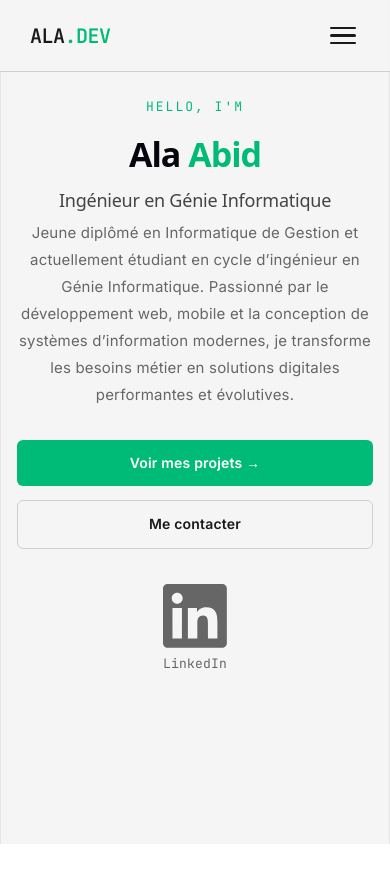
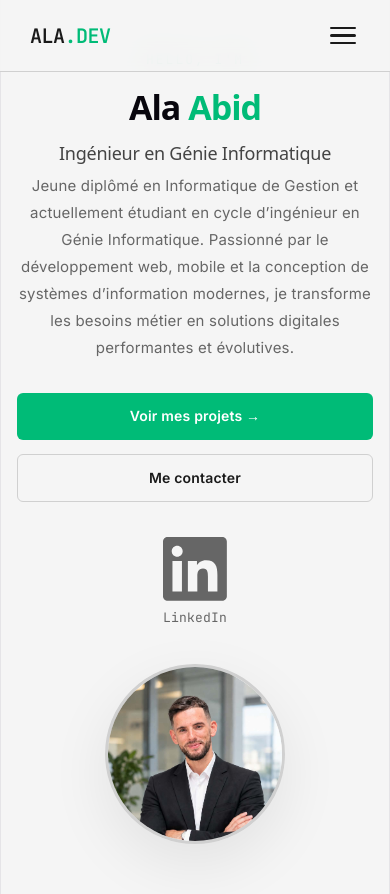
Before and after one commit to ala02354/ala-portfolio, a React (Vite) app: page / in a window 390 px wide. Before the commit the page ends 844 px from the top, so only its background shows below. Built offline with nearby package versions, Linux system fonts and the light colour scheme.

Commit message:
Photo ronde + fix CSS hero

```diff
--- a/src/App.css
+++ b/src/App.css
@@ -5,7 +5,6 @@
 /* ============================================================ */
 
 :root {
-  /* Dark Mode (default) */
   --bg-primary: #0f0f0f;
   --bg-secondary: #1a1a1a;
   --bg-card: #141414;
@@ -24,7 +23,6 @@
   --nav-bg: rgba(15, 15, 15, 0.92);
 }
 
-/* Light Mode */
 @media (prefers-color-scheme: light) {
   :root {
     --bg-primary: #f5f5f5;
@@ -366,7 +364,50 @@ img {
   transform: translateY(-2px);
 }
 
-/* Code Card */
+/* ============================================================ */
+/* ================= HERO PHOTO (RONDE) ======================== */
+/* ============================================================ */
+
+.hero-photo {
+  display: flex;
+  justify-content: center;
+  align-items: center;
+  position: relative;
+}
+
+.hero-photo img {
+  width: 380px;
+  height: 380px;
+  object-fit: cover;
+  object-position: center top;    /* remonte le cadrage vers la tête */
+  border-radius: 50%;              /* 👈 PHOTO RONDE */
+  border: 3px solid var(--border-color);
+  box-shadow: 0 20px 60px var(--shadow);
+  transition: 0.4s ease;
+}
+
+.hero-photo img:hover {
+  border-color: var(--accent);
+  box-shadow: 0 20px 60px var(--shadow-hover);
+  transform: translateY(-6px);
+}
+
+/* Halo décoratif derrière la photo */
+.hero-photo::before {
+  content: "";
+  position: absolute;
+  width: 340px;
+  height: 340px;
+  border-radius: 50%;
+  background: radial-gradient(circle, var(--shadow-hover), transparent 70%);
+  z-index: -1;
+  filter: blur(40px);
+}
+
+/* ============================================================ */
+/* ================= CODE CARD (si utilisée) =================== */
+/* ============================================================ */
+
 .hero-code {
   background: var(--code-bg);
   border: 1px solid var(--border-color);
@@ -856,7 +897,6 @@ img {
   font-weight: 500;
 }
 
-/* Contact Form */
 .contact-form {
   display: flex;
   flex-direction: column;
@@ -897,6 +937,120 @@ img {
 }
 
 /* ============================================================ */
+/* ================= PAGE: CONTACT (CARDS) ===================== */
+/* ============================================================ */
+
+.contact-section .section-subtitle {
+  color: var(--text-muted);
+  font-size: 16px;
+  max-width: 500px;
+  margin-top: 10px;
+  line-height: 1.7;
+}
+
+.contact-cards {
+  display: grid;
+  grid-template-columns: repeat(2, 1fr);
+  gap: 30px;
+  max-width: 800px;
+  margin: 0 auto;
+}
+
+.contact-card {
+  display: flex;
+  flex-direction: column;
+  align-items: center;
+  justify-content: center;
+  text-align: center;
+  padding: 50px 30px;
+  background: var(--bg-card);
+  border: 1px solid var(--border-color);
+  border-radius: 16px;
+  transition: all 0.3s cubic-bezier(0.4, 0, 0.2, 1);
+  text-decoration: none;
+  color: inherit;
+  cursor: pointer;
+  gap: 12px;
+}
+
+.contact-card:hover {
+  transform: translateY(-8px);
+  border-color: var(--accent);
+  box-shadow: 0 20px 60px var(--shadow-hover);
+}
+
+.contact-card-icon {
+  font-size: 48px;
+  display: block;
+  transition: 0.3s ease;
+}
+
+.contact-card:hover .contact-card-icon {
+  transform: scale(1.1);
+}
+
+.contact-card h3 {
+  font-size: 20px;
+  font-weight: 700;
+  color: var(--text-primary);
+  margin: 4px 0;
+}
+
+.contact-card-value {
+  font-size: 15px;
+  color: var(--text-muted);
+  font-weight: 400;
+  margin: 0;
+}
+
+.contact-card-action {
+  font-size: 14px;
+  font-weight: 600;
+  color: var(--accent);
+  transition: 0.3s ease;
+  margin-top: 8px;
+}
+
+.contact-card:hover .contact-card-action {
+  transform: translateX(4px);
+}
+
+/* ============================================================ */
+/* ================= HAMBURGER MENU ============================ */
+/* ============================================================ */
+
+.hamburger {
+  display: none;
+  flex-direction: column;
+  gap: 5px;
+  background: transparent;
+  border: none;
+  cursor: pointer;
+  padding: 4px;
+  z-index: 10;
+}
+
+.hamburger-line {
+  width: 26px;
+  height: 2.5px;
+  background: var(--text-primary);
+  border-radius: 4px;
+  transition: 0.3s ease;
+  transform-origin: center;
+}
+
+.hamburger.open .hamburger-line:nth-child(1) {
+  transform: rotate(45deg) translate(6px, 6px);
+}
+.hamburger.open .hamburger-line:nth-child(2) {
+  opacity: 0;
+  transform: scaleX(0);
+}
+.hamburger.open .hamburger-line:nth-child(3) {
+  transform: rotate(-45deg) translate(6px, -6px);
+}
+
+/* ============================================================ */
 /* ================= RESPONSIVE ================================ */
 /* ============================================================ */
 
@@ -912,8 +1066,48 @@ img {
 }
 
 @media (max-width: 900px) {
+  .hamburger {
+    display: flex;
+  }
+
   .nav-links {
-    display: none;
+    position: absolute;
+    top: 72px;
+    left: 0;
+    width: 100%;
+    background: var(--nav-bg);
+    backdrop-filter: blur(16px);
+    flex-direction: column;
+    padding: 24px 30px 30px;
+    gap: 18px;
+    border-bottom: 1px solid var(--border-color);
+    display: none !important;
+    box-shadow: 0 20px 40px var(--shadow);
+  }
+
+  .nav-links.open {
+    display: flex !important;
+  }
+
+  .nav-links a {
+    font-size: 16px;
+    padding: 8px 0;
+    width: 100%;
+  }
+
+  .nav-links a::after {
+    bottom: 0 !important;
+  }
+
+  .contact-link {
+    border: none !important;
+    padding: 8px 0 !important;
+    margin-top: 4px;
+  }
+
+  .contact-link:hover {
+    background: transparent !important;
+    color: var(--accent) !important;
   }
 
   .hero {
@@ -936,8 +1130,15 @@ img {
     justify-content: center;
   }
 
-  .hero-code {
-    display: none;
+  /* Photo ronde responsive */
+  .hero-photo img {
+    width: 280px;
+    height: 280px;
+  }
+
+  .hero-photo::before {
+    width: 260px;
+    height: 260px;
   }
 
   .about-grid,
@@ -1001,6 +1202,34 @@ img {
   }
 }
 
+@media (max-width: 700px) {
+  .contact-cards {
+    grid-template-columns: 1fr;
+    gap: 20px;
+    max-width: 450px;
+  }
+
+  .contact-card {
+    padding: 35px 20px;
+  }
+
+  .contact-card-icon {
+    font-size: 38px;
+  }
+
+  .contact-card h3 {
+    font-size: 18px;
+  }
+
+  .contact-card-value {
+    font-size: 14px;
+  }
+
+  .contact-section .section-subtitle {
+    font-size: 15px;
+  }
+}
+
 @media (max-width: 600px) {
   .section {
     padding: 50px 16px;
@@ -1033,6 +1262,17 @@ img {
     flex-direction: column;
     align-items: center;
     gap: 10px;
+  }
+
+  /* Photo ronde mobile */
+  .hero-photo img {
+    width: 220px;
+    height: 220px;
+  }
+
+  .hero-photo::before {
+    width: 200px;
+    height: 200px;
   }
 
   .about-cards {
@@ -1112,119 +1352,6 @@ img {
     font-size: 18px;
   }
 
-}
-/* ============================================================ */
-/* ================= PAGE: CONTACT ============================= */
-/* ============================================================ */
-
-.contact-section .section-subtitle {
-  color: var(--text-muted);
-  font-size: 16px;
-  max-width: 500px;
-  margin-top: 10px;
-  line-height: 1.7;
-}
-
-.contact-cards {
-  display: grid;
-  grid-template-columns: repeat(2, 1fr);
-  gap: 30px;
-  max-width: 800px;
-  margin: 0 auto;
-}
-
-.contact-card {
-  display: flex;
-  flex-direction: column;
-  align-items: center;
-  justify-content: center;
-  text-align: center;
-  padding: 50px 30px;
-  background: var(--bg-card);
-  border: 1px solid var(--border-color);
-  border-radius: 16px;
-  transition: all 0.3s cubic-bezier(0.4, 0, 0.2, 1);
-  text-decoration: none;
-  color: inherit;
-  cursor: pointer;
-  gap: 12px;
-}
-
-.contact-card:hover {
-  transform: translateY(-8px);
-  border-color: var(--accent);
-  box-shadow: 0 20px 60px var(--shadow-hover);
-}
-
-.contact-card-icon {
-  font-size: 48px;
-  display: block;
-  transition: 0.3s ease;
-}
-
-.contact-card:hover .contact-card-icon {
-  transform: scale(1.1);
-}
-
-.contact-card h3 {
-  font-size: 20px;
-  font-weight: 700;
-  color: var(--text-primary);
-  margin: 4px 0;
-}
-
-.contact-card-value {
-  font-size: 15px;
-  color: var(--text-muted);
-  font-weight: 400;
-  margin: 0;
-}
-
-.contact-card-action {
-  font-size: 14px;
-  font-weight: 600;
-  color: var(--accent);
-  transition: 0.3s ease;
-  margin-top: 8px;
-}
-
-.contact-card:hover .contact-card-action {
-  transform: translateX(4px);
-}
-
-/* ============================================================ */
-/* ================= RESPONSIVE CONTACT ======================== */
-/* ============================================================ */
-
-@media (max-width: 700px) {
-  .contact-cards {
-    grid-template-columns: 1fr;
-    gap: 20px;
-    max-width: 450px;
-  }
-
-  .contact-card {
-    padding: 35px 20px;
-  }
-
-  .contact-card-icon {
-    font-size: 38px;
-  }
-
-  .contact-card h3 {
-    font-size: 18px;
-  }
-
-  .contact-card-value {
-    font-size: 14px;
-  }
-
-  .contact-section .section-subtitle {
-    font-size: 15px;
-  }
-}
-
-@media (max-width: 400px) {
   .contact-card {
     padding: 28px 16px;
   }
@@ -1232,88 +1359,15 @@ img {
   .contact-card-icon {
     font-size: 32px;
   }
-}
-/* ============================================================ */
-/* ================= HAMBURGER MENU ============================ */
-/* ============================================================ */
 
-.hamburger {
-  display: none;
-  flex-direction: column;
-  gap: 5px;
-  background: transparent;
-  border: none;
-  cursor: pointer;
-  padding: 4px;
-  z-index: 10;
-}
-
-.hamburger-line {
-  width: 26px;
-  height: 2.5px;
-  background: var(--text-primary);
-  border-radius: 4px;
-  transition: 0.3s ease;
-  transform-origin: center;
-}
-
-.hamburger.open .hamburger-line:nth-child(1) {
-  transform: rotate(45deg) translate(6px, 6px);
-}
-.hamburger.open .hamburger-line:nth-child(2) {
-  opacity: 0;
-  transform: scaleX(0);
-}
-.hamburger.open .hamburger-line:nth-child(3) {
-  transform: rotate(-45deg) translate(6px, -6px);
-}
-
-/* ============================================================ */
-/* ================= RESPONSIVE NAVBAR ========================= */
-/* ============================================================ */
-
-@media (max-width: 900px) {
-  .hamburger {
-    display: flex;
+  /* Photo ronde très petit écran */
+  .hero-photo img {
+    width: 180px;
+    height: 180px;
   }
 
-  .nav-links {
-    position: absolute;
-    top: 72px;
-    left: 0;
-    width: 100%;
-    background: var(--nav-bg);
-    backdrop-filter: blur(16px);
-    flex-direction: column;
-    padding: 24px 30px 30px;
-    gap: 18px;
-    border-bottom: 1px solid var(--border-color);
-    display: none !important; /* caché par défaut */
-    box-shadow: 0 20px 40px var(--shadow);
-  }
-
-  .nav-links.open {
-    display: flex !important;
-  }
-
-  .nav-links a {
-    font-size: 16px;
-    padding: 8px 0;
-    width: 100%;
-  }
-
-  .nav-links a::after {
-    bottom: 0 !important;
-  }
-
-  .contact-link {
-    border: none !important;
-    padding: 8px 0 !important;
-    margin-top: 4px;
-  }
-
-  .contact-link:hover {
-    background: transparent !important;
-    color: var(--accent) !important;
+  .hero-photo::before {
+    width: 160px;
+    height: 160px;
   }
 }
--- a/src/pages/Home.jsx
+++ b/src/pages/Home.jsx
@@ -1,52 +1,56 @@
+import alaPhoto from "../assets/ala.JPEG"; // ⚠️ adapte le chemin selon ton dossier
+
 function Home() {
   return (
     <main className="home">
       <section className="hero">
         <div className="hero-content">
-          <p className="hero-small"> HELLO, I'M</p>
-          <h1>Ala <span>Abid</span></h1>
+          <p className="hero-small">HELLO, I'M</p>
+          <h1>
+            Ala <span>Abid</span>
+          </h1>
 
-<h2>Ingénieur en Génie Informatique</h2>
+          <h2>Ingénieur en Génie Informatique</h2>
 
-<p className="hero-description">
-  Jeune diplômé en Informatique de Gestion et actuellement étudiant en cycle
-  d’ingénieur en Génie Informatique. Passionné par le développement web,
-  mobile et la conception de systèmes d’information modernes, je transforme
-  les besoins métier en solutions digitales performantes et évolutives.
-</p>
-
+          <p className="hero-description">
+            Jeune diplômé en Informatique de Gestion et actuellement étudiant en
+            cycle d’ingénieur en Génie Informatique. Passionné par le
+            développement web, mobile et la conception de systèmes
+            d’information modernes, je transforme les besoins métier en
+            solutions digitales performantes et évolutives.
+          </p>
 
           <div className="hero-buttons">
-            <a href="/projects" className="btn primary">Voir mes projets →</a>
-            <a href="/contact" className="btn secondary">Me contacter</a>
+            <a href="/projects" className="btn primary">
+              Voir mes projets →
+            </a>
+            <a href="/contact" className="btn secondary">
+              Me contacter
+            </a>
           </div>
+
           <div className="socials">
-
             <a
               href="https://www.linkedin.com/in/ala-abid-a506aa2a0/"
               target="_blank"
               rel="noreferrer"
               className="social-link"
             >
-              <svg className="social-icon" viewBox="0 0 24 24" fill="currentColor">
-                <path d="M20.447 20.452h-3.554v-5.569c0-1.328-.027-3.037-1.852-3.037-1.853 0-2.136 1.445-2.136 2.939v5.667H9.351V9h3.414v1.561h.046c.477-.9 1.637-1.85 3.37-1.85 3.601 0 4.267 2.37 4.267 5.455v6.286zM5.337 7.433c-1.144 0-2.063-.926-2.063-2.065 0-1.138.92-2.063 2.063-2.063 1.14 0 2.064.925 2.064 2.063 0 1.139-.925 2.065-2.064 2.065zm1.782 13.019H3.555V9h3.564v11.452zM22.225 0H1.771C.792 0 0 .774 0 1.729v20.542C0 23.227.792 24 1.771 24h20.451C23.2 24 24 23.227 24 22.271V1.729C24 .774 23.2 0 22.222 0h.003z"/>
+              <svg
+                className="social-icon"
+                viewBox="0 0 24 24"
+                fill="currentColor"
+              >
+                <path d="M20.447 20.452h-3.554v-5.569c0-1.328-.027-3.037-1.852-3.037-1.853 0-2.136 1.445-2.136 2.939v5.667H9.351V9h3.414v1.561h.046c.477-.9 1.637-1.85 3.37-1.85 3.601 0 4.267 2.37 4.267 5.455v6.286zM5.337 7.433c-1.144 0-2.063-.926-2.063-2.065 0-1.138.92-2.063 2.063-2.063 1.14 0 2.064.925 2.064 2.063 0 1.139-.925 2.065-2.064 2.065zm1.782 13.019H3.555V9h3.564v11.452zM22.225 0H1.771C.792 0 0 .774 0 1.729v20.542C0 23.227.792 24 1.771 24h20.451C23.2 24 24 23.227 24 22.271V1.729C24 .774 23.2 0 22.222 0h.003z" />
               </svg>
               LinkedIn
             </a>
           </div>
         </div>
-        <div className="hero-code">
-          <div className="code-top">
-            <span></span>
-            <span></span>
-            <span></span>
-          </div>
-          <pre>{`const developer = {
-  name: "Ala Abid",
-  role: "Ingénieur en Génie Informatique",
-  skills: ["React", "JavaScript", "PHP", "MySQL"],
-  passion: "Building great apps"
-};`}</pre>
+
+        {/* 👇 PHOTO à la place du code card */}
+        <div className="hero-photo">
+          <img src={alaPhoto} alt="Ala Abid" />
         </div>
       </section>
     </main>
```
Also changed, not shown: src/assets/ala.jpeg (added).
